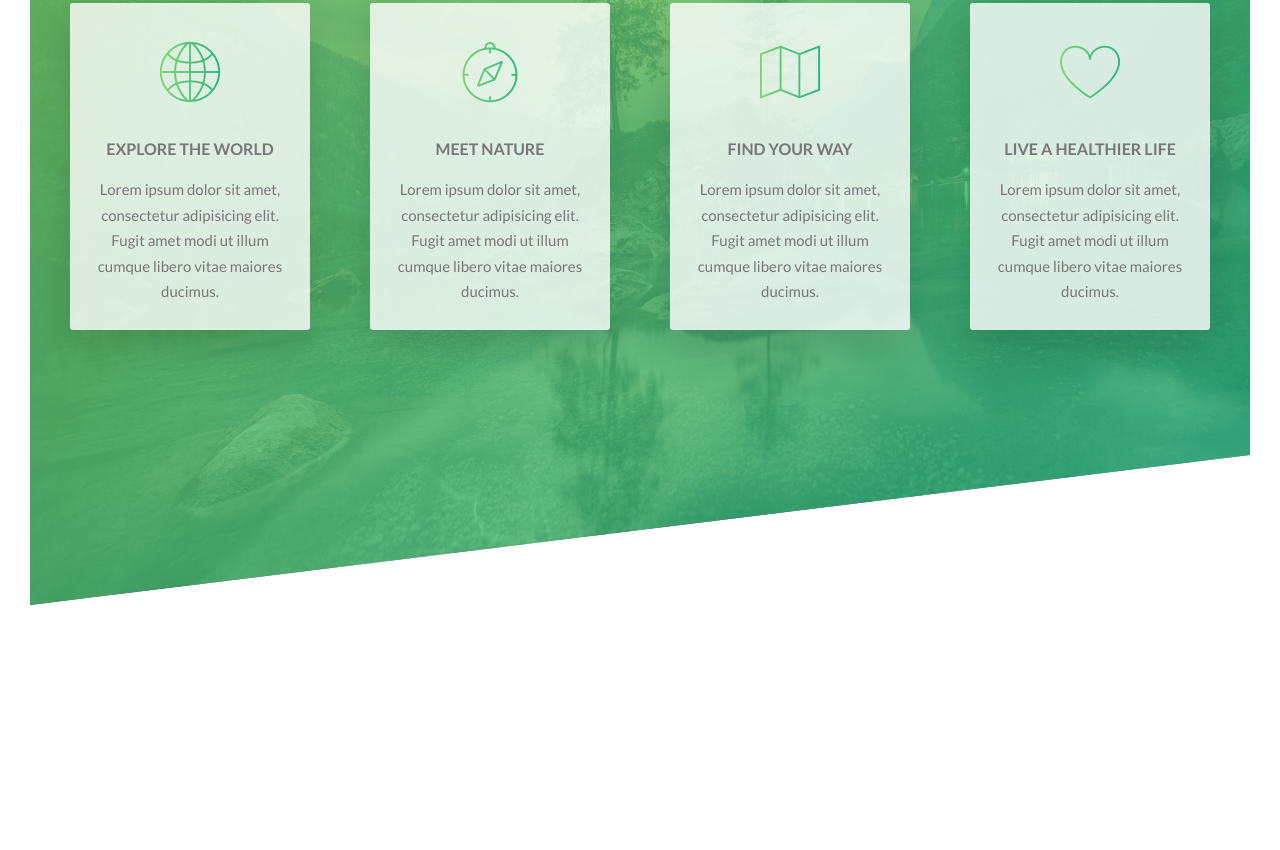
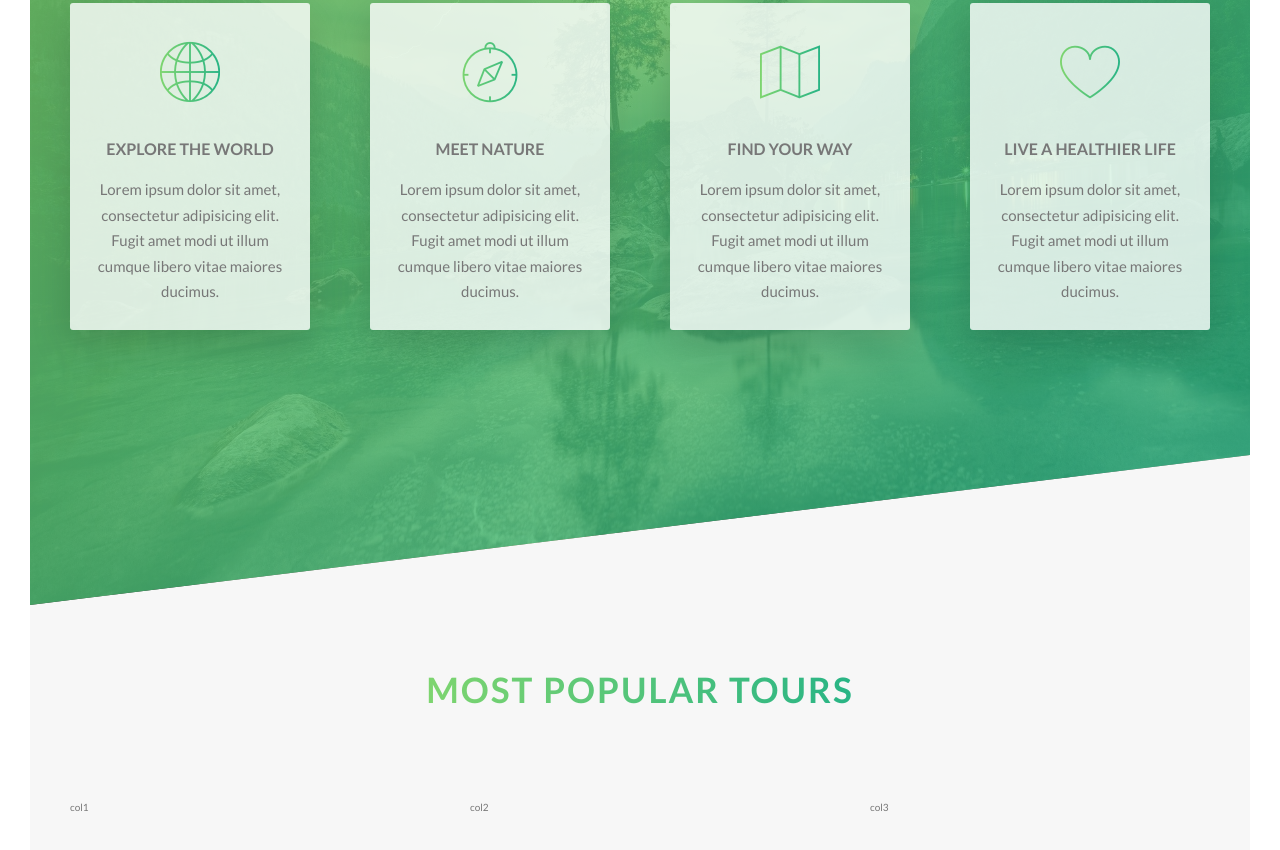
Before and after one commit to a-korkin/natours, a website: page index.html in a window 1280 px wide. Shown: the part 1688-2538 px from the top of the page. Before the commit the page ends 2293 px from the top, so only its background shows below. Drawn offline with Linux system fonts and the light colour scheme.

Commit message:
pop tours

```diff
--- a/index.html
+++ b/index.html
@@ -98,6 +98,20 @@
                 </div>
             </div>
         </section>
+
+        <section class="section-tours">
+            <div class="u-center-text u-margin-bottom-big">
+                <h2 class="heading-secondary">
+                    Most popular tours
+                </h2>
+            </div>
+
+            <div class="row">
+                <div class="col-1-of-3">col1</div>
+                <div class="col-1-of-3">col2</div>
+                <div class="col-1-of-3">col3</div>
+            </div>
+        </section>
     </main>
 
     <!-- <section class="grid-test">
--- a/sass/pages/_home.scss
+++ b/sass/pages/_home.scss
@@ -19,3 +19,9 @@
         transform: skewY(7deg);
     }
 }
+
+.section-tours {
+    background-color:$color-grey-light-1;
+    padding: 25rem 0 50rem 0;
+    margin-top: -12rem;
+}
```
Also changed, not shown: css/style.css.
